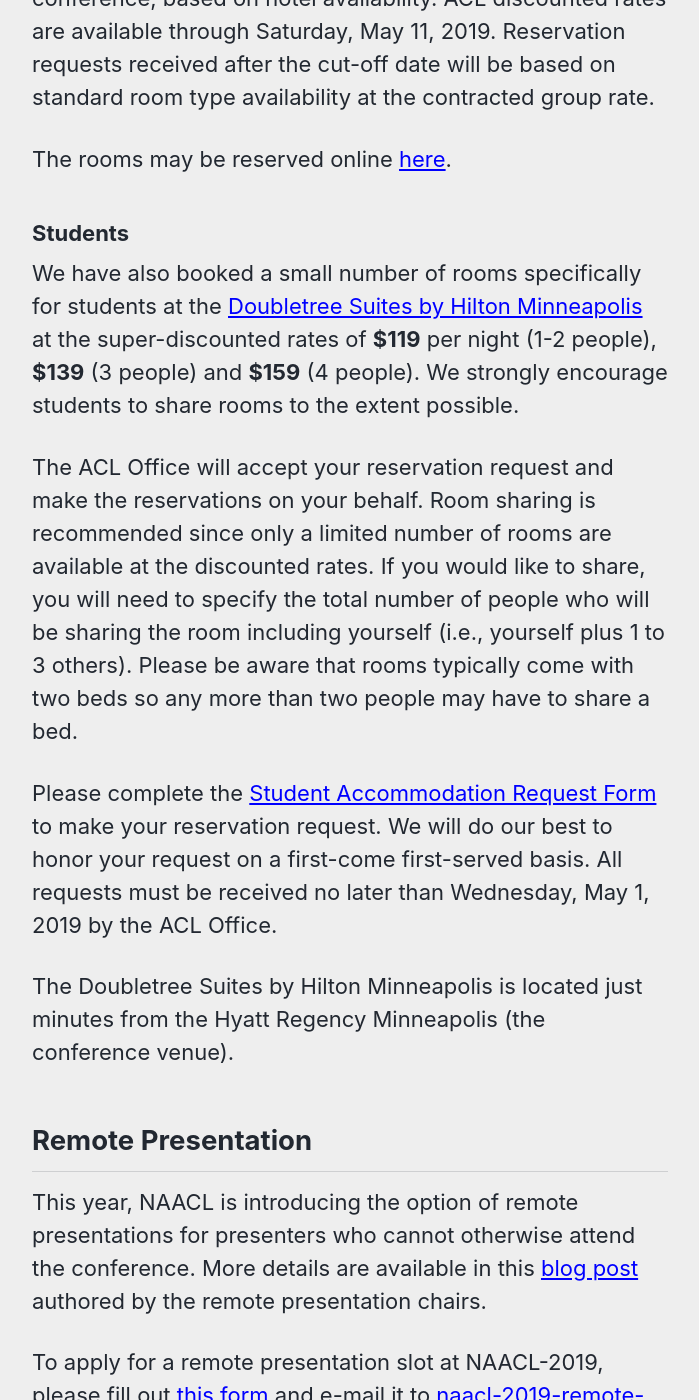
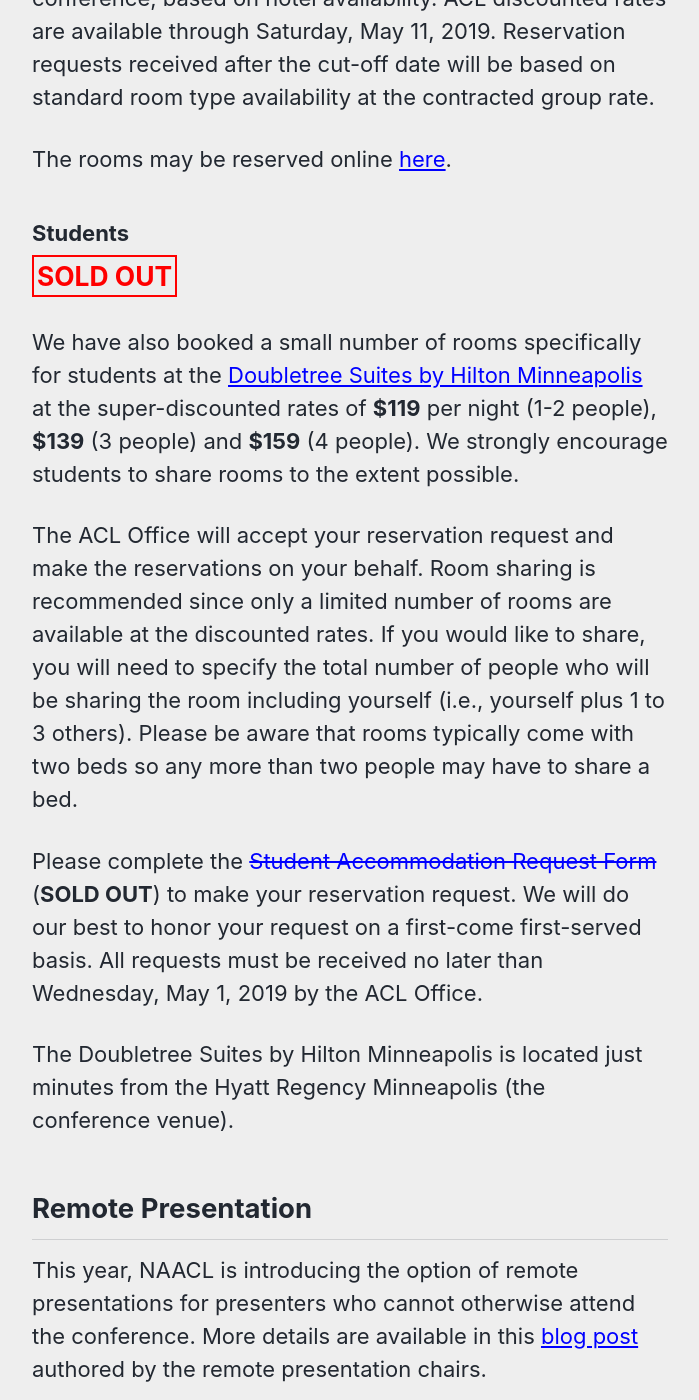
Before and after one commit to naacl-org/naacl-2021-website, a Jekyll site: the page built from _pages/participants.md, in a window 1280 px wide and 1400 px high, scrolled down 4061 px. Shown: the whole window, without its empty margins (290-989 px from the left). Built offline with Jekyll 4.4.1, drawn with Linux system fonts in a browser that asks for light colours; nearby versions of some CDN libraries.

Commit message:
Indicate that student housing is sold out.

```diff
--- a/_pages/participants.md
+++ b/_pages/participants.md
@@ -56,12 +56,13 @@
 The rooms may be reserved online [here](https://www.hyatt.com/en-US/group-booking/MSPRM/G-CMPL).
 
 ### Students
+<span style="color: red; font-weight: bold; font-size: larger; border: 2px solid red; padding: 3px;">SOLD OUT</span>
 
 We have also booked a small number of rooms specifically for students at the [Doubletree Suites by Hilton Minneapolis](https://doubletree3.hilton.com/en/hotels/minnesota/doubletree-suites-by-hilton-hotel-minneapolis-MSPLSDT/index.html) at the super-discounted rates of **$119** per night (1-2 people), **$139** (3 people) and **$159** (4 people). We strongly encourage students to share rooms to the extent possible.
 
 The ACL Office will accept your reservation request and make the reservations on your behalf. Room sharing is recommended since only a limited number of rooms are available at the discounted rates. If you would like to share, you will need to specify the total number of people who will be sharing the room including yourself (i.e., yourself plus 1 to 3 others). Please be aware that rooms typically come with two beds so any more than two people may have to share a bed.
 
-Please complete the [Student Accommodation Request Form](https://forms.office.com/Pages/ResponsePage.aspx?id=t-mmC7Ngrk-S835t3Z6bZaQKPumvKxxDqgDQK1a8-MVUREZJUVo4RDBaMTFSMUhJRVpaQkYyTjk1Uy4u)  to make your reservation request. We will do our best to honor your request on a first-come first-served basis. All requests must be received no later than Wednesday, May 1, 2019 by the ACL Office.
+Please complete the <a style="text-decoration: line-through;;" href="https://forms.office.com/Pages/ResponsePage.aspx?id=t-mmC7Ngrk-S835t3Z6bZaQKPumvKxxDqgDQK1a8-MVUREZJUVo4RDBaMTFSMUhJRVpaQkYyTjk1Uy4u">Student Accommodation Request Form</a> (**SOLD OUT**)  to make your reservation request. We will do our best to honor your request on a first-come first-served basis. All requests must be received no later than Wednesday, May 1, 2019 by the ACL Office.
 
 The Doubletree Suites by Hilton Minneapolis is located just minutes from the Hyatt Regency Minneapolis (the conference venue).
 
```
